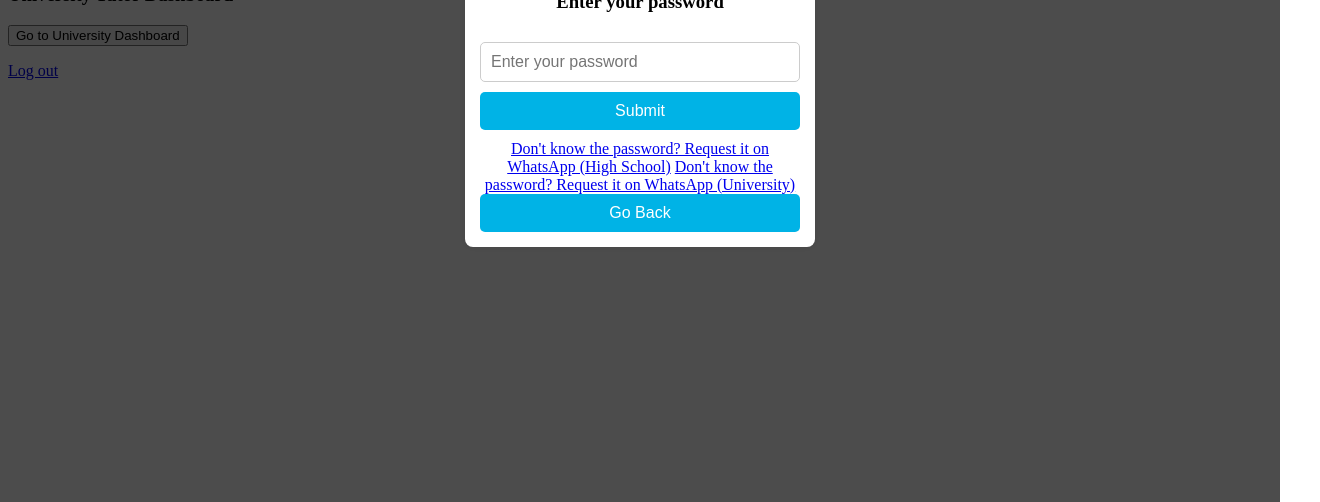
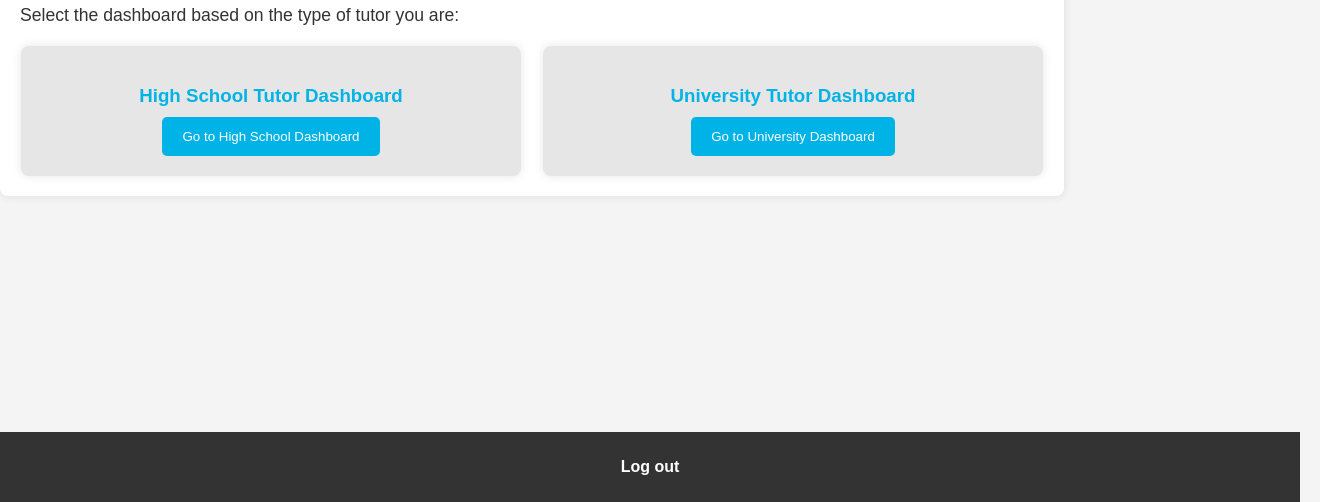
Before and after one commit to Christofearans/infinity-academy, a website: page public/tutor.html in a window 1280 px wide. Shown: the part 298-800 px from the top of the page, 1320 px wide, since content can reach past the window. Drawn offline with Linux system fonts and the light colour scheme.

Commit message:
tutor.html

```diff
--- a/public/tutor.html
+++ b/public/tutor.html
@@ -7,7 +7,90 @@
 
 
 <style>
-  /* General Popup Overlay */
+    body {
+      font-family: Arial, sans-serif;
+      background-color: #f4f4f4;
+      color: #333;
+      margin: 0;
+      padding: 0;
+      display: flex;
+      flex-direction: column;
+      min-height: 100vh;
+    }
+
+    header {
+      background-color: #333;
+      color: #fff;
+      width: 100%;
+      padding: 20px;
+      text-align: center;
+    }
+
+    header h1 {
+      font-size: 2.5rem;
+    }
+
+    header p {
+      font-size: 1.2rem;
+    }
+
+    .dashboard-container {
+      width: 80%;
+      max-width: 1200px;
+      margin-top: 20px;
+      padding: 20px;
+      background-color: #fff;
+      border-radius: 8px;
+      box-shadow: 0 0 10px rgba(0, 0, 0, 0.1);
+      margin-bottom: 80px; /* Ensures space for footer */
+    }
+
+    .dashboard-container h2 {
+      color: #00b3e6;
+      font-size: 2rem;
+      margin-bottom: 20px;
+    }
+
+    .dashboard-container p {
+      font-size: 1.1rem;
+      margin-bottom: 20px;
+    }
+
+    .functions {
+      display: flex;
+      justify-content: space-around;
+      gap: 20px;
+      margin-top: 20px;
+    }
+
+    .functions div {
+      background-color: #e6e6e6;
+      padding: 20px;
+      width: 45%;
+      border-radius: 8px;
+      box-shadow: 0 0 10px rgba(0, 0, 0, 0.1);
+      text-align: center;
+    }
+
+    .functions div h3 {
+      color: #00b3e6;
+      margin-bottom: 10px;
+    }
+
+    .functions div button {
+      background-color: #00b3e6;
+      color: white;
+      padding: 12px 20px;
+      border: none;
+      border-radius: 5px;
+      cursor: pointer;
+    }
+
+    .functions div button:hover {
+      background-color: #008c99;
+    }
+
+    /* Popup overlay for password input */
     .overlay {
       position: fixed;
       top: 0;
@@ -15,40 +98,31 @@
       width: 100%;
       height: 100%;
       background-color: rgba(0, 0, 0, 0.7);
-    display: flex;
+      display: none; /* Hidden by default */
       justify-content: center;
       align-items: center;
       z-index: 1000;
     }
 
-  /* Popup Box */
     .popup {
       background-color: #fff;
-    padding: 15px;
+      padding: 20px;
       border-radius: 8px;
       box-shadow: 0 0 10px rgba(0, 0, 0, 0.1);
       text-align: center;
-    width: 90%; /* Default width */
-    max-width: 350px; /* Prevents it from being too large */
-    box-sizing: border-box;
+      width: 400px;
     }
 
-  /* Input Field */
     .popup input {
-    width: 100%; /* Full width on smaller devices */
       padding: 10px;
       font-size: 1rem;
-    margin: 10px 0;
+      margin-right: 10px;
       border: 1px solid #ccc;
       border-radius: 5px;
-    box-sizing: border-box;
     }
 
-  /* Buttons */
     .popup button {
-    width: 100%; /* Buttons fit screen width on small devices */
-    padding: 10px;
-    font-size: 1rem;
+      padding: 10px 15px;
       background-color: #00b3e6;
       color: white;
       border: none;
@@ -60,33 +134,55 @@
       background-color: #008c99;
     }
 
-  /* Error Message */
     .popup .error-message {
       color: red;
-    font-size: 0.9rem;
       margin-top: 10px;
     }
 
-  /* Responsive Fix for Popup */
-  @media (max-width: 480px) {
-    .popup {
-      width: 90%; /* Smaller width on very small screens */
-      padding: 10px; /* Reduced padding */
+    .whatsapp-link {
+      margin-top: 20px;
+      display: block;
+      text-decoration: none;
+      color: #00b3e6;
+      font-weight: bold;
     }
 
-    .popup input {
-      padding: 8px;
-      font-size: 0.9rem;
+    .whatsapp-link:hover {
+      text-decoration: underline;
     }
 
-    .popup button {
-      padding: 8px;
-      font-size: 0.9rem;
+    footer {
+      background-color: #333;
+      color: #fff;
+      padding: 10px;
+      text-align: center;
+      width: 100%;
+      position: relative;
+      bottom: 0;
+      margin-top: auto;
+    }
+
+    footer a {
+      color: #fff;
+      text-decoration: none;
+      font-weight: bold;
+    }
+
+    footer a:hover {
+      text-decoration: underline;
+    }
+
+    /* Responsive Design */
+    @media (max-width: 768px) {
+      .functions {
+        flex-direction: column;
+        gap: 10px;
+      }
+      .functions div {
+        width: 100%;
       }
     }
   </style>
-
-
 </head>
 <body>
   <header>
```
Lines whose indentation alone changed are shown as unchanged.
